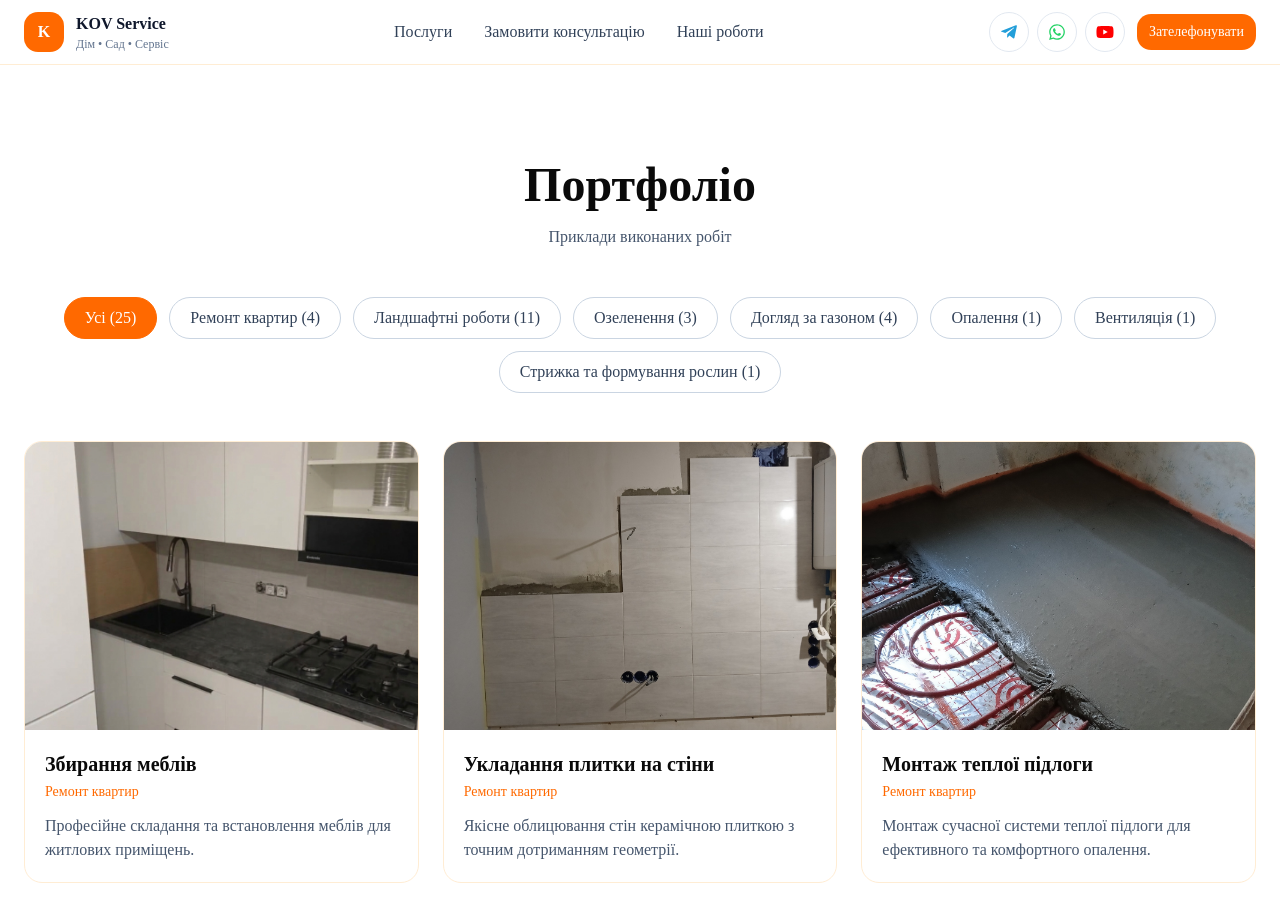
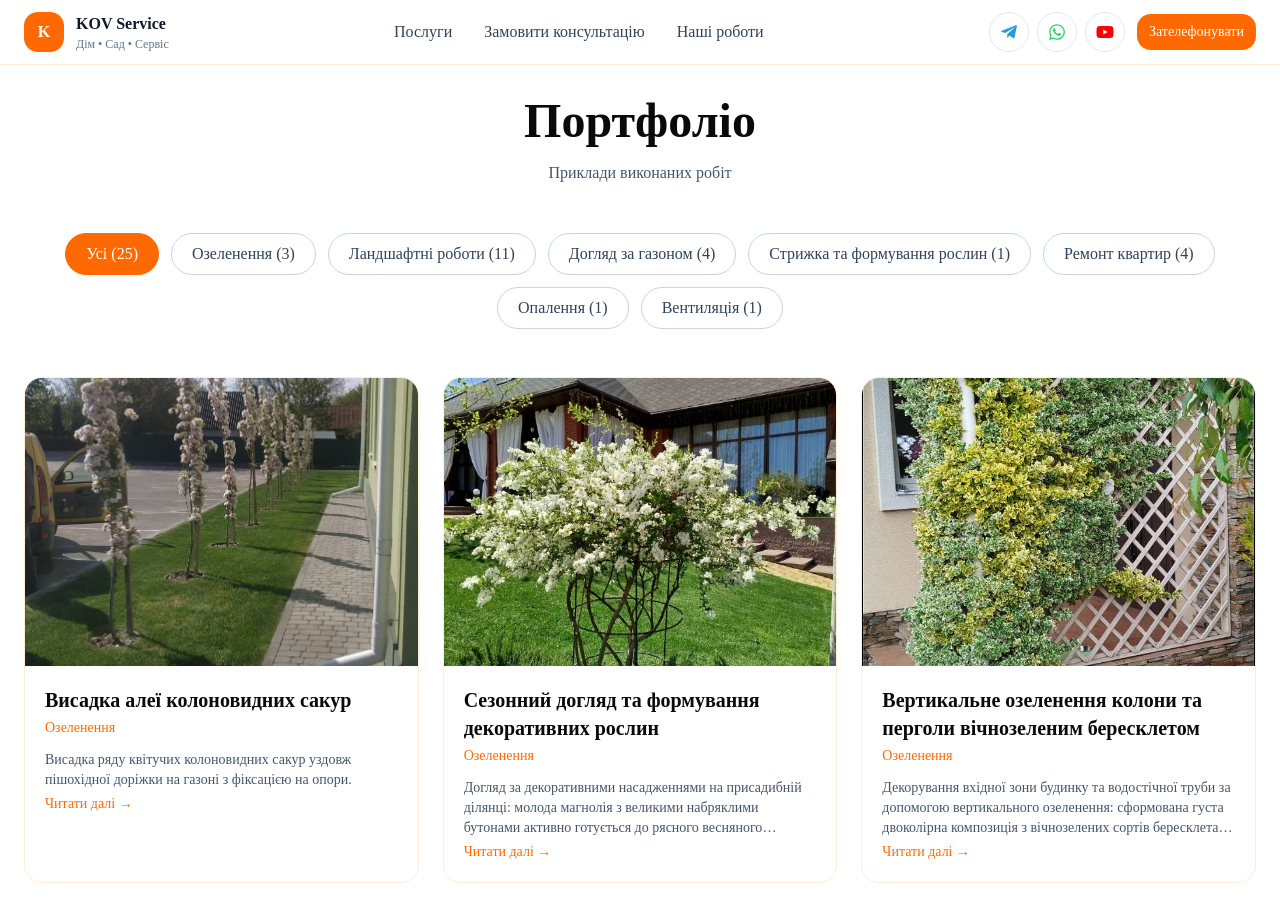
Before and after one commit to KovAlex010422/kov-service, a Next.js app: page /portfolio in a window 1280 px wide. Shown: the top 905 px of the page. Built offline with nearby package versions, Linux system fonts and the light colour scheme.

Commit message:
improved portfolio code

```diff
--- a/app/portfolio/page.jsx
+++ b/app/portfolio/page.jsx
@@ -1,6 +1,6 @@
 "use client";
 
-import { useState } from "react";
+import { useMemo, useState } from "react";
 
 import Header from "@/src/components/layout/Header";
 import Footer from "@/src/components/sections/Footer/Footer";
@@ -11,10 +11,34 @@ import Image from "next/image";
 import { projects } from "@/src/data/projects";
 
 export default function PortfolioPage() {
+  const sortedProjects = useMemo(() => {
+    const greenCategories = [
+      "Озеленення",
+      "Ландшафтні роботи",
+      "Догляд за газоном",
+      "Стрижка та формування рослин",
+    ];
+
+    return [
+      ...projects.filter(
+        (project) => project.category === "Озеленення"
+      ),
+      ...projects.filter(
+        (project) =>
+          project.category !== "Озеленення" &&
+          greenCategories.includes(project.category)
+      ),
+      ...projects.filter(
+        (project) =>
+          !greenCategories.includes(project.category)
+      ),
+    ];
+  }, []);
+
   const categories = [
     "Усі",
     ...new Set(
-      projects.map(
+      sortedProjects.map(
         (project) => project.category
       )
     ),
@@ -25,28 +49,28 @@ export default function PortfolioPage() {
 
   const filteredProjects =
     activeCategory === "Усі"
-      ? projects
-      : projects.filter(
+      ? sortedProjects
+      : sortedProjects.filter(
           (project) =>
-          project.category ===
-          activeCategory
+            project.category === activeCategory
         );
+
   const getCount = (category) => {
     if (category === "Усі") {
-      return projects.length;
+      return sortedProjects.length;
     }
 
-    return projects.filter(
+    return sortedProjects.filter(
       (project) => project.category === category
     ).length;
   };
+
   return (
     <>
       <Header />
 
-      <main className="py-24">
+      <main className="pt-8 pb-24">
         <div className="max-w-7xl mx-auto px-6">
-
           <h1 className="text-5xl font-bold text-center mb-4">
             Портфоліо
           </h1>
@@ -65,7 +89,6 @@ export default function PortfolioPage() {
             "
           >
             {categories.map((category) => (
-
               <button
                 key={category}
                 onClick={() =>
@@ -77,8 +100,8 @@ export default function PortfolioPage() {
                   rounded-full
                   border
                   transition
-
-    ${activeCategory === category
+                  ${
+                    activeCategory === category
                       ? "bg-orange-500 text-white border-orange-500"
                       : "bg-white text-slate-700 border-slate-300 hover:border-orange-500"
                   }
@@ -90,27 +113,29 @@ export default function PortfolioPage() {
           </div>
 
           <div className="grid md:grid-cols-2 lg:grid-cols-3 gap-6">
-
-            {filteredProjects.map(
-              (project) => (
+            {filteredProjects.map((project) => (
               <Link
                 key={project.id}
                 href={`/portfolio/${project.id}`}
+                className="block h-full group"
               >
                 <div
                   className="
+                    h-full
+                    flex
+                    flex-col
                     overflow-hidden
                     rounded-2xl
                     border
                     border-orange-100
+                    bg-white
                     hover:shadow-xl
                     hover:-translate-y-1
                     transition-all
                     duration-300
                   "
                 >
-                    <div className="relative h-72">
-
+                  <div className="relative h-72 shrink-0">
                     <Image
                       src={project.cover}
                       alt={project.title}
@@ -119,8 +144,7 @@ export default function PortfolioPage() {
                       className="object-cover"
                     />
 
-                      {project.videos?.length >
-                        0 && (
+                    {project.videos?.length > 0 && (
                       <div
                         className="
                           absolute
@@ -147,11 +171,9 @@ export default function PortfolioPage() {
                         </div>
                       </div>
                     )}
-
                   </div>
 
-                    <div className="p-5">
-
+                  <div className="p-5 flex flex-col flex-grow">
                     <h2 className="font-semibold text-xl">
                       {project.title}
                     </h2>
@@ -160,19 +182,29 @@ export default function PortfolioPage() {
                       {project.category}
                     </p>
 
-                      <p className="text-slate-600 mt-3">
+                    <p className="text-slate-600 text-sm mt-3 line-clamp-3">
                       {project.description}
                     </p>
 
+                    <span
+                      className="
+                        mt-1
+                        inline-block
+                        text-sm
+                        font-medium
+                        text-orange-500
+                        group-hover:text-orange-600
+                        group-hover:underline
+                        transition
+                      "
+                    >
+                      Читати далі →
+                    </span>
                   </div>
-
                 </div>
               </Link>
-              )
-            )}
-
+            ))}
           </div>
-
         </div>
       </main>
 
--- a/src/components/sections/FeaturedProjects/FeaturedProjects.jsx
+++ b/src/components/sections/FeaturedProjects/FeaturedProjects.jsx
@@ -9,34 +9,33 @@ import Image from "next/image";
 import { projects } from "@/src/data/projects";
 
 export default function FeaturedProjects() {
-  const [isPaused, setIsPaused] =
-    useState(false);
+  const [isPaused, setIsPaused] = useState(false);
 
   const sortedProjects = useMemo(() => {
     const greenCategories = [
+      "Озеленення",
       "Ландшафтні роботи",
       "Догляд за газоном",
       "Стрижка та формування рослин",
     ];
 
     return [
-      ...projects.filter((project) =>
-        greenCategories.includes(
-          project.category
-        )
+      ...projects.filter(
+        (project) => project.category === "Озеленення"
       ),
-
       ...projects.filter(
         (project) =>
-          !greenCategories.includes(
-            project.category
-          )
+          project.category !== "Озеленення" &&
+          greenCategories.includes(project.category)
+      ),
+      ...projects.filter(
+        (project) =>
+          !greenCategories.includes(project.category)
       ),
     ];
   }, []);
 
-  const [emblaRef, emblaApi] =
-    useEmblaCarousel({
+  const [emblaRef, emblaApi] = useEmblaCarousel({
     loop: true,
     align: "start",
     duration: 30,
@@ -49,14 +48,12 @@ export default function FeaturedProjects() {
       emblaApi.scrollNext();
     }, 1500);
 
-    return () =>
-      clearInterval(autoplay);
+    return () => clearInterval(autoplay);
   }, [emblaApi, isPaused]);
 
   return (
-    <section className="py-24 bg-orange-50">
+    <section className="pt-8 pb-24 bg-orange-50">
       <div className="max-w-7xl mx-auto px-6">
-
         <h2 className="text-4xl font-bold text-center mb-12">
           Виконані проєкти
         </h2>
@@ -64,23 +61,13 @@ export default function FeaturedProjects() {
         <div
           className="overflow-hidden"
           ref={emblaRef}
-          onMouseEnter={() =>
-            setIsPaused(true)
-          }
-          onMouseLeave={() =>
-            setIsPaused(false)
-          }
-          onTouchStart={() =>
-            setIsPaused(true)
-          }
-          onTouchEnd={() =>
-            setIsPaused(false)
-          }
+          onMouseEnter={() => setIsPaused(true)}
+          onMouseLeave={() => setIsPaused(false)}
+          onTouchStart={() => setIsPaused(true)}
+          onTouchEnd={() => setIsPaused(false)}
         >
           <div className="-ml-4 flex">
-
-            {sortedProjects.map(
-              (project) => (
+            {sortedProjects.map((project) => (
               <div
                 key={project.id}
                 className="
@@ -92,10 +79,13 @@ export default function FeaturedProjects() {
               >
                 <Link
                   href={`/portfolio/${project.id}`}
+                  className="block h-full group"
                 >
                   <div
                     className="
                       h-full
+                      flex
+                      flex-col
                       overflow-hidden
                       rounded-2xl
                       border
@@ -107,8 +97,7 @@ export default function FeaturedProjects() {
                       duration-500
                     "
                   >
-                      <div className="relative h-72">
-
+                    <div className="relative h-72 shrink-0">
                       <Image
                         src={project.cover}
                         alt={project.title}
@@ -118,13 +107,10 @@ export default function FeaturedProjects() {
                           (max-width:1024px) 50vw,
                           33vw
                         "
-                          className="
-                            object-cover
-                          "
+                        className="object-cover"
                       />
 
-                        {project.videos
-                          ?.length > 0 && (
+                      {project.videos?.length > 0 && (
                         <div
                           className="
                             absolute
@@ -141,11 +127,9 @@ export default function FeaturedProjects() {
                           ▶ Відео
                         </div>
                       )}
-
                     </div>
 
-                      <div className="p-5">
-
+                    <div className="p-5 flex flex-col flex-grow">
                       <h3
                         className="
                           font-semibold
@@ -176,19 +160,29 @@ export default function FeaturedProjects() {
                         {project.description}
                       </p>
 
+                      <span
+                        className="
+                          mt-1
+                          inline-block
+                          text-sm
+                          font-medium
+                          text-orange-500
+                          group-hover:text-orange-600
+                          group-hover:underline
+                          transition
+                        "
+                      >
+                        Читати далі →
+                      </span>
                     </div>
-
                   </div>
                 </Link>
               </div>
-              )
-            )}
-
+            ))}
           </div>
         </div>
 
         <div className="text-center mt-12">
-
           <Link
             href="/portfolio"
             className="
@@ -204,9 +198,7 @@ export default function FeaturedProjects() {
           >
             Переглянути всі виконані роботи
           </Link>
-
         </div>
-
       </div>
     </section>
   );
--- a/src/components/sections/Portfolio/Portfolio.jsx
+++ b/src/components/sections/Portfolio/Portfolio.jsx
@@ -1,36 +1,52 @@
 "use client";
 
-import { useState } from "react";
+import { useMemo, useState } from "react";
 import Image from "next/image";
+import Link from "next/link";
 import { portfolio } from "@/src/data/portfolio";
 
 export default function Portfolio() {
-  const [selectedIndex, setSelectedIndex] =
-    useState(null);
+  const [selectedIndex, setSelectedIndex] = useState(null);
+
+  const sortedPortfolio = useMemo(() => {
+    const greenCategories = [
+      "Озеленення",
+      "Ландшафтні роботи",
+      "Догляд за газоном",
+      "Стрижка та формування рослин",
+    ];
+
+    return [
+      ...portfolio.filter((item) => item.category === "Озеленення"),
+      ...portfolio.filter(
+        (item) =>
+          item.category !== "Озеленення" &&
+          greenCategories.includes(item.category)
+      ),
+      ...portfolio.filter(
+        (item) => !greenCategories.includes(item.category)
+      ),
+    ];
+  }, []);
 
   const nextImage = () => {
     setSelectedIndex((prev) =>
-      prev === portfolio.length - 1
-        ? 0
-        : prev + 1
+      prev === sortedPortfolio.length - 1 ? 0 : prev + 1
     );
   };
 
   const prevImage = () => {
     setSelectedIndex((prev) =>
-      prev === 0
-        ? portfolio.length - 1
-        : prev - 1
+      prev === 0 ? sortedPortfolio.length - 1 : prev - 1
     );
   };
 
   return (
     <section
       id="portfolio"
-      className="py-24 bg-white"
+      className="pt-8 pb-24 bg-white"
     >
       <div className="max-w-7xl mx-auto px-6">
-
         <h2 className="text-4xl font-bold text-center mb-4">
           Наші роботи
         </h2>
@@ -40,11 +56,12 @@ export default function Portfolio() {
         </p>
 
         <div className="grid md:grid-cols-2 lg:grid-cols-3 gap-6">
-
-          {portfolio.map((item, index) => (
+          {sortedPortfolio.map((item, index) => (
             <div
               key={item.id}
               className="
+                flex
+                flex-col
                 rounded-2xl
                 overflow-hidden
                 border
@@ -54,8 +71,7 @@ export default function Portfolio() {
                 transition
               "
             >
-              <div className="relative h-64">
-
+              <div className="relative h-64 shrink-0">
                 {item.image ? (
                   <Image
                     src={item.image}
@@ -69,9 +85,7 @@ export default function Portfolio() {
                       duration-300
                       hover:scale-105
                     "
-                    onClick={() =>
-                      setSelectedIndex(index)
-                    }
+                    onClick={() => setSelectedIndex(index)}
                   />
                 ) : (
                   <div
@@ -100,28 +114,49 @@ export default function Portfolio() {
                     </div>
                   </div>
                 )}
-
               </div>
 
-              <div className="p-4">
-
-                <h3 className="font-semibold text-lg">
+              <div className="p-4 flex flex-col flex-grow">
+                <h3 className="font-semibold text-lg mb-1">
                   {item.title}
                 </h3>
 
+                {item.category && (
+                  <p className="text-orange-500 text-sm mb-2">
+                    {item.category}
+                  </p>
+                )}
+
+                {item.description && (
+                  <p className="text-slate-600 text-sm line-clamp-3">
+                    {item.description}
+                  </p>
+                )}
+
+                <Link
+                  href={`/portfolio/${item.id}`}
+                  className="
+                    mt-1
+                    inline-block
+                    text-sm
+                    font-medium
+                    text-orange-500
+                    hover:text-orange-600
+                    hover:underline
+                    transition
+                  "
+                >
+                  Читати далі →
+                </Link>
               </div>
             </div>
           ))}
-
         </div>
-
       </div>
 
       {selectedIndex !== null && (
         <div
-          onClick={() =>
-            setSelectedIndex(null)
-          }
+          onClick={() => setSelectedIndex(null)}
           className="
             fixed
             inset-0
@@ -140,17 +175,11 @@ export default function Portfolio() {
               max-w-6xl
               h-[85vh]
             "
-            onClick={(e) =>
-              e.stopPropagation()
-            }
+            onClick={(e) => e.stopPropagation()}
           >
             <Image
-              src={
-                portfolio[selectedIndex].image
-              }
-              alt={
-                portfolio[selectedIndex].title
-              }
+              src={sortedPortfolio[selectedIndex].image}
+              alt={sortedPortfolio[selectedIndex].title}
               fill
               sizes="100vw"
               className="object-contain"
@@ -158,9 +187,7 @@ export default function Portfolio() {
 
             {/* Закрити */}
             <button
-              onClick={() =>
-                setSelectedIndex(null)
-              }
+              onClick={() => setSelectedIndex(null)}
               className="
                 absolute
                 top-4
@@ -232,7 +259,7 @@ export default function Portfolio() {
                 rounded-xl
               "
             >
-              {selectedIndex + 1} / {portfolio.length}
+              {selectedIndex + 1} / {sortedPortfolio.length}
             </div>
 
             {/* Назва фото */}
@@ -249,9 +276,8 @@ export default function Portfolio() {
                 rounded-xl
               "
             >
-              {portfolio[selectedIndex].title}
+              {sortedPortfolio[selectedIndex].title}
             </div>
-
           </div>
         </div>
       )}
```
Lines whose indentation alone changed are shown as unchanged.
